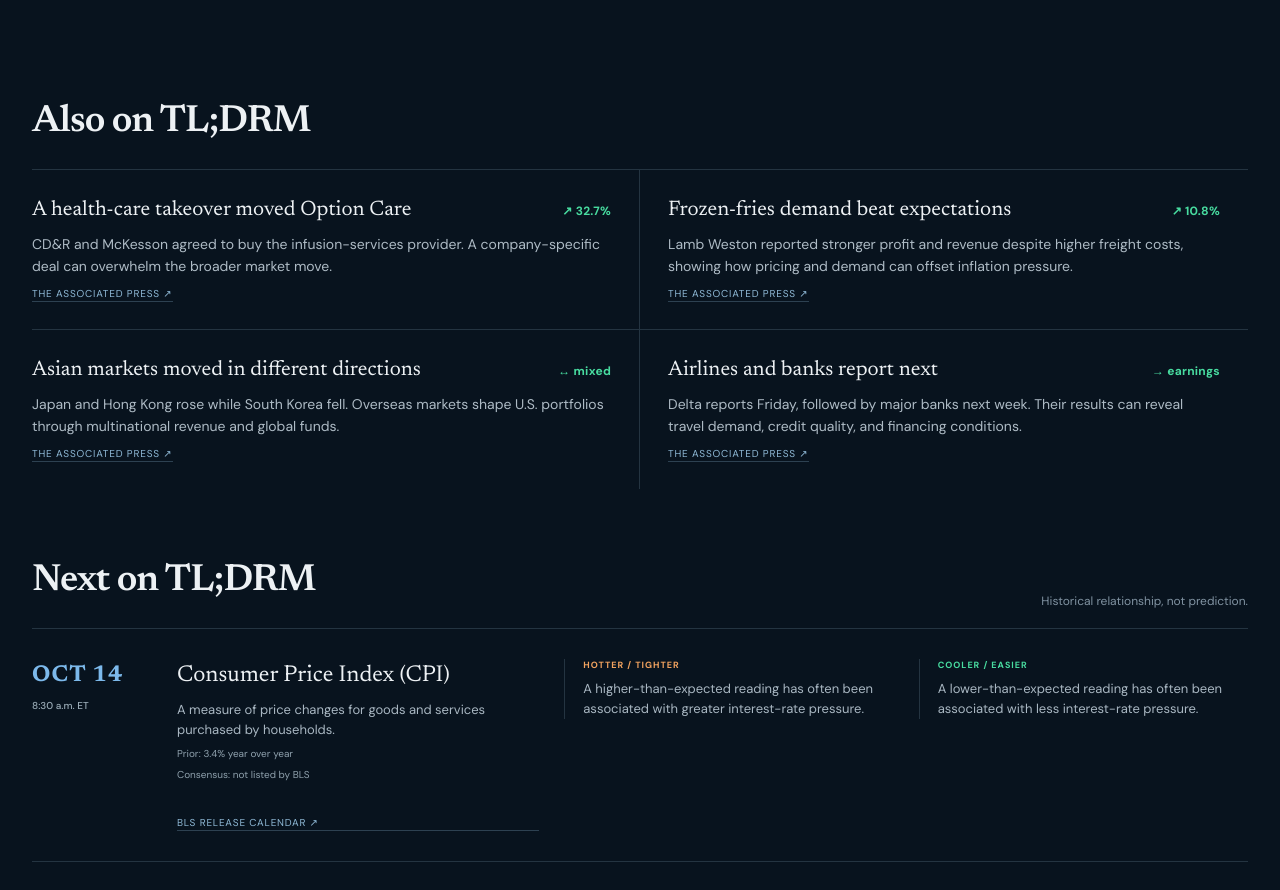
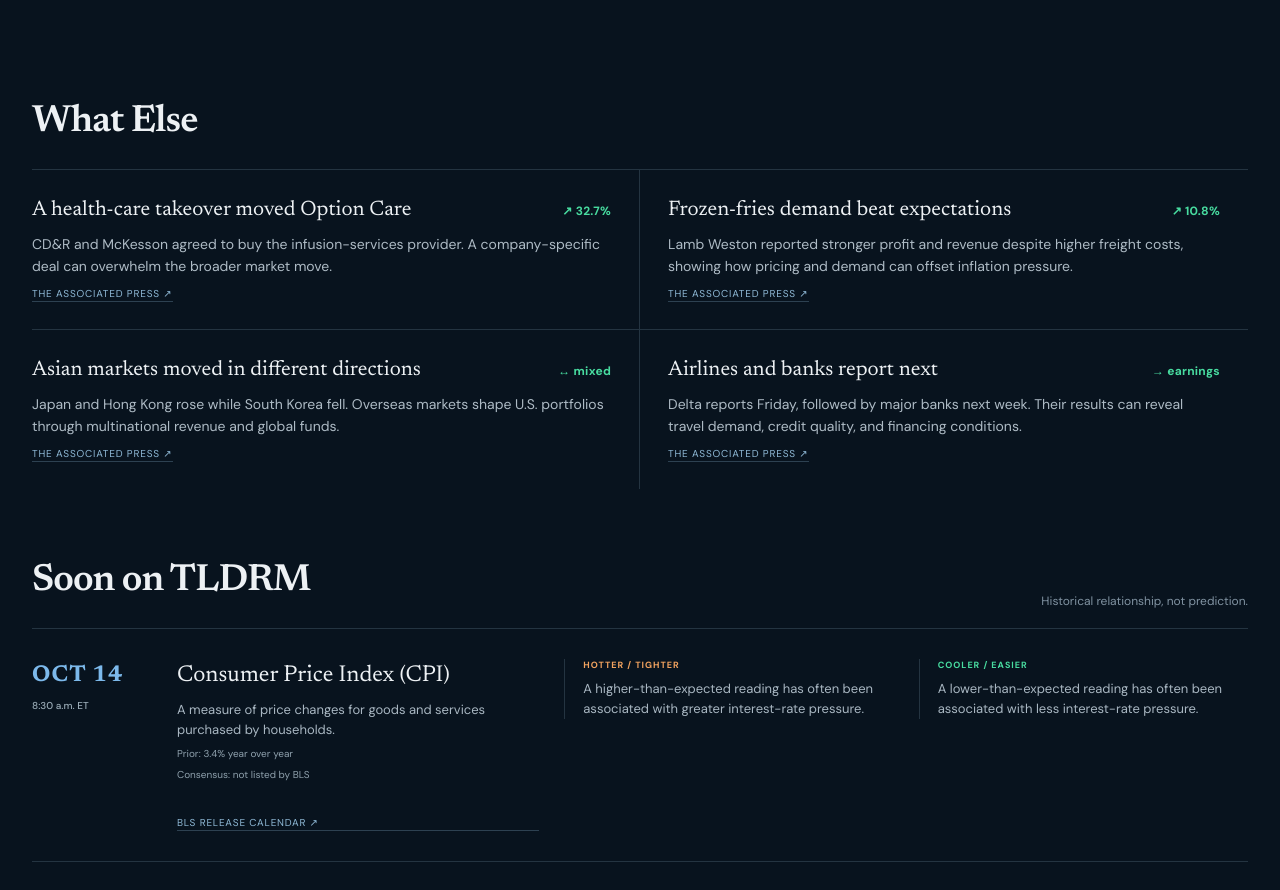
Before and after one commit to PennPredict/tldr-macro, a Next.js app: page / in a window 1280 px wide. Shown: the part 2946-3836 px from the top of the page. Built offline with nearby package versions, Linux system fonts and the light colour scheme.

Commit message:
Rename secondary market sections

```diff
--- a/app/page.tsx
+++ b/app/page.tsx
@@ -18,7 +18,7 @@ export default function Home(){const summary=generateSummary(edition);return <ma
   <p className="edition-summary"><AnnotatedText text={summary.sentence}/></p>
   <MarketSnapshot markets={edition.markets}/>
   <section className="stories" aria-labelledby="stories-title"><div className="section-heading stories-heading"><h2 id="stories-title">Top Stories</h2></div><div className="headline-list">{headlines.map(headline=><HeadlineCard headline={headline} definitions={lensDefinitions} key={headline.headline}/>)}</div></section>
-  <section className="notable" aria-labelledby="notable-title"><div className="section-heading"><h2 id="notable-title">Also on TL;DRM</h2></div><div className="notable-list">{notable.map(([title,signal,text,source,href])=><article key={title}><div className="notable-title"><h3>{title}</h3><span>{signal}</span></div><p>{text}</p><a href={href} target="_blank" rel="noreferrer">{source} ↗</a></article>)}</div></section>
-  <section className="watch" aria-labelledby="watch-title"><div className="section-heading"><h2 id="watch-title">Next on TL;DRM</h2><p>Historical relationship, not prediction.</p></div><div className="event-list">{edition.calendar.map(e=><article key={e.date}><time>{e.date}<small>{e.time}</small></time><div className="event-main"><h3>{e.title}</h3><p>{e.definition}</p><span>{e.prior}</span><span>{e.consensus}</span></div><div className="scenario hotter"><b>Hotter / tighter</b><p>{e.hot}</p></div><div className="scenario cooler"><b>Cooler / easier</b><p>{e.cool}</p></div><a href={e.href} target="_blank" rel="noreferrer">{e.source} ↗</a></article>)}</div></section>
+  <section className="notable" aria-labelledby="notable-title"><div className="section-heading"><h2 id="notable-title">What Else</h2></div><div className="notable-list">{notable.map(([title,signal,text,source,href])=><article key={title}><div className="notable-title"><h3>{title}</h3><span>{signal}</span></div><p>{text}</p><a href={href} target="_blank" rel="noreferrer">{source} ↗</a></article>)}</div></section>
+  <section className="watch" aria-labelledby="watch-title"><div className="section-heading"><h2 id="watch-title">Soon on TLDRM</h2><p>Historical relationship, not prediction.</p></div><div className="event-list">{edition.calendar.map(e=><article key={e.date}><time>{e.date}<small>{e.time}</small></time><div className="event-main"><h3>{e.title}</h3><p>{e.definition}</p><span>{e.prior}</span><span>{e.consensus}</span></div><div className="scenario hotter"><b>Hotter / tighter</b><p>{e.hot}</p></div><div className="scenario cooler"><b>Cooler / easier</b><p>{e.cool}</p></div><a href={e.href} target="_blank" rel="noreferrer">{e.source} ↗</a></article>)}</div></section>
   <Footer/>
 </main>}
--- a/reports/build-report.json
+++ b/reports/build-report.json
@@ -1,5 +1,5 @@
 {
-  "generated_at": "2026-10-06T19:07:09.218Z",
+  "generated_at": "2026-10-06T19:44:56.940Z",
   "edition_date": "2026-10-06",
   "policy_version": 1,
   "status": "passed",
--- a/reports/popover-tests.json
+++ b/reports/popover-tests.json
@@ -1,5 +1,5 @@
 {
-  "generated_at": "2026-10-06T19:07:19.426Z",
+  "generated_at": "2026-10-06T19:45:07.081Z",
   "results": [
     {
       "width": 375,
```
